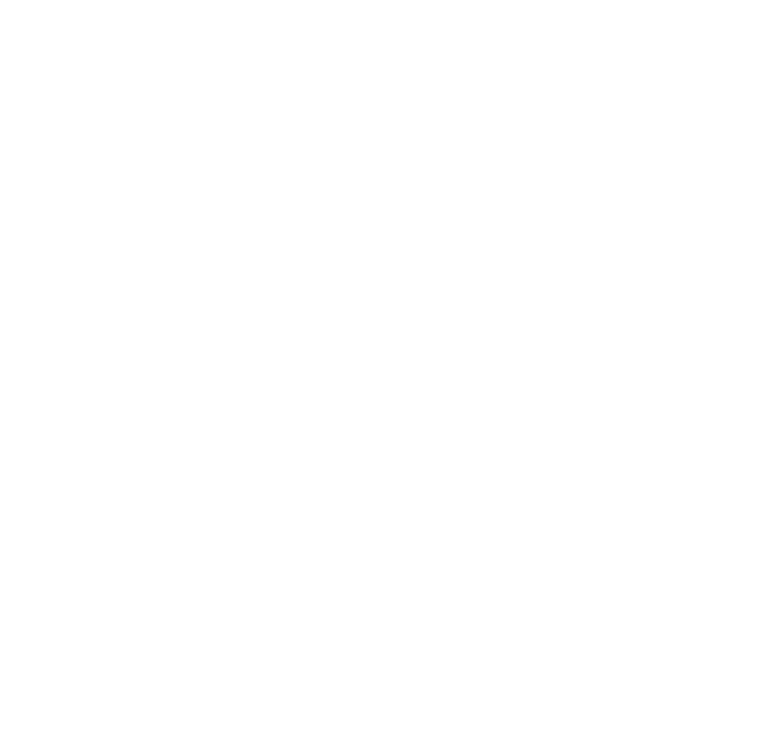
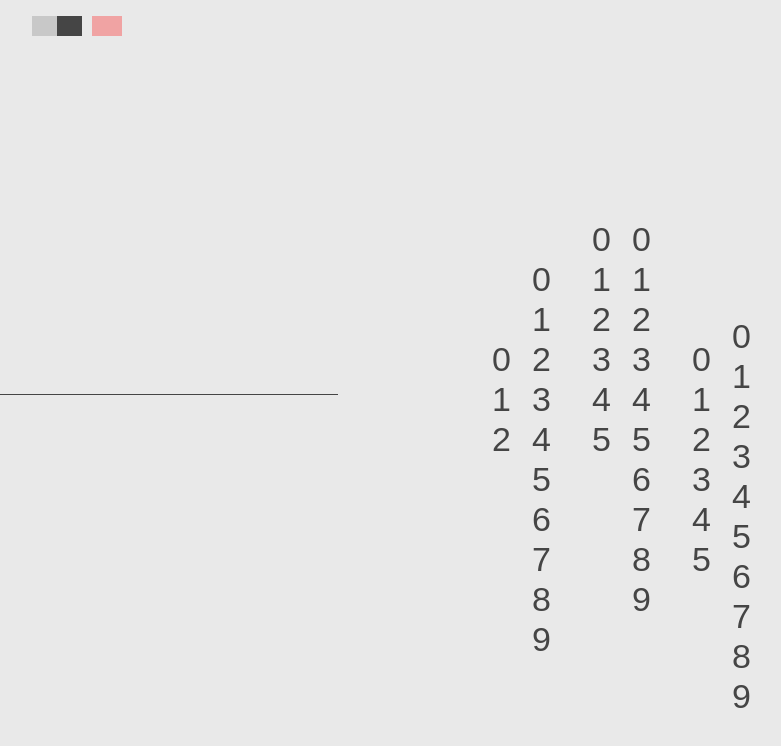
Before and after one commit to PoNYk1/Clock, a plain HTML site: page index.html in a window 1280 px wide. Shown: the whole page, without its empty margins (8-789 px from the left). Drawn offline with Linux system fonts and the light colour scheme; a web font is replaced by a local one.

Commit message:
Проект готов

```diff
--- a/css/main.scss
+++ b/css/main.scss
@@ -1,8 +1,105 @@
 * {
-  transform: .3s;
+  transition: .3s;
   box-sizing: border-box;
+  font-family: 'Muli', sans-serif;
 }
 html,body {
-  width: 100%;
-  height: 100%;
+    width: 100%;
+    height: 100%;
 }
+
+menu {
+  position: absolute;
+  left: 0px;
+  top: 0px;
+  z-index: 99;
+}
+.styleSwitch {
+  position: absolute;
+    width: 50px;
+    height: 20px;
+  background: rgba(255,255,255,.2);
+  cursor: pointer;
+}
+.reloadButton {
+  position: absolute;
+  left: 100px;
+  width: 30px;
+  height: 20px;
+  background:rgba(255, 0, 0, 0.3);
+  cursor: pointer;
+  &:hover {background:rgba(255, 0, 0, 0.5);}
+  &:hover::before {
+    opacity: .8;
+    left: 40px;
+  }
+  &:before {
+    content: "Reload...";
+
+    position: absolute;
+    left: 20px;
+    top: 5px;
+    opacity: 0;
+
+    color: #000;
+    transition: .3s;
+  }
+}
+
+.styleSwitch_block {
+  position: absolute;
+  left: 0;
+
+    height: 100%;
+    width: 25px;
+
+  background: #e9e9e9;
+}
+
+.line {
+    width: 100%;
+    min-width: 500px;
+    height: 1px;
+  position: absolute;
+  top: 49.2%;
+
+  display: flex;
+  justify-content: space-between;
+  div {
+    background:#FFF;
+      width: 27%;
+      height: 1px;
+  }
+}
+
+.mainBlock {
+    width: 100%;
+    min-width: 600px;
+    height: 100%;
+    min-height: 600px;
+
+  background: #454545;
+  position: relative;
+}
+.hour,.minutes,.seconds {
+  float: left;
+  margin: 10px;
+  color: #FFF;
+  font-size: 34px;
+}
+.clock {
+  width: 300px;
+  position: absolute;
+  left:calc(50% - 150px);
+        top: 46.3%;
+}
+.allTime {
+  float: left;
+  // - 40px шаг
+  margin: 0;
+  p {
+      width: 40px;
+      height: 40px;
+    margin: 0px;
+  }
+}
--- a/index.html
+++ b/index.html
@@ -3,19 +3,100 @@
 <head>
   <meta charset="UTF-8">
   <meta name="viewport" content="width=device-width, initial-scale=1.0">
-  <title>Document</title>
+  <title>project_clock</title>
 
   <link rel="stylesheet" href="css/main.css">
   <link rel="stylesheet" href="css/normalize.css">
 
-  <script>document.write('<script src="http://' + (location.host || 'localhost').split(':')[0]
-    + ':35729/livereload.js?snipver=1"></' + 'script>')</script>
+  <link href="https://fonts.googleapis.com/css2?family=Muli:wght@600&display=swap" rel="stylesheet">
 
 </head>
 <body>
+  <menu>
+    <div class="styleSwitch">
+      <div class="styleSwitch_block"></div>
+    </div>
+    <div class="reloadButton"></div>
+  </menu>
 
+  <div class="mainBlock">
 
+    <div class="line">
+      <div class="line__middle"></div>
+      <div class="line__middle"></div>
+    </div>
+    <div class="clock">
+
+      <div class="hour">
+        <div class="hour__left allTime">
+          <p>0</p>
+          <p>1</p>
+          <p>2</p>
+        </div>
+        <div class="hour__right allTime">
+          <p>0</p>
+          <p>1</p>
+          <p>2</p>
+          <p>3</p>
+          <p>4</p>
+          <p>5</p>
+          <p>6</p>
+          <p>7</p>
+          <p>8</p>
+          <p>9</p>
+        </div>
+      </div>
+
+      <div class="minutes">
+        <div class="minutes__left allTime">
+          <p>0</p>
+          <p>1</p>
+          <p>2</p>
+          <p>3</p>
+          <p>4</p>
+          <p>5</p>
+        </div>
+        <div class="minutes__right allTime">
+          <p>0</p>
+          <p>1</p>
+          <p>2</p>
+          <p>3</p>
+          <p>4</p>
+          <p>5</p>
+          <p>6</p>
+          <p>7</p>
+          <p>8</p>
+          <p>9</p>
+        </div>
+      </div>
+
+      <div class="seconds">
+        <div class="seconds__left allTime">
+          <p>0</p>
+          <p>1</p>
+          <p>2</p>
+          <p>3</p>
+          <p>4</p>
+          <p>5</p>
+        </div>
+        <div class="seconds__right allTime">
+          <p>0</p>
+          <p>1</p>
+          <p>2</p>
+          <p>3</p>
+          <p>4</p>
+          <p>5</p>
+          <p>6</p>
+          <p>7</p>
+          <p>8</p>
+          <p>9</p>
+        </div>
+      </div>
+
+    </div>
+  </div>
 
   <script src="js/main.js"></script>
+  <script src="js/test.js"></script>
 </body>
 </html>
--- a/js/main.js
+++ b/js/main.js
@@ -0,0 +1,103 @@
+let allItems = document.querySelectorAll (".allTime"),
+    cardinality = [],
+
+    styleButton = document.querySelector (".styleSwitch"),
+    styleButton__block = document.querySelector (".styleSwitch_block"),
+    mainBlock = document.querySelector (".mainBlock"),
+    middleLine = document.querySelectorAll (".line__middle"),
+    reloadButton = document.querySelector (".reloadButton")
+
+
+let style = {
+  switch :(function(){
+    let dark  = "#454545",
+        light = "#e9e9e9"
+    let i = 0
+    return function () {
+      console.clear ()
+      i > 1 ? i=0 : i
+
+      if (i == 0) { //Денек
+
+        mainBlock.style.background          = light
+        styleButton__block.style.left       = "25px"
+        styleButton__block.style.background = dark
+        styleButton.style.background        = "rgba(200,200,200)"
+        allItems.forEach ((a) => {
+          a.style.color = dark
+        })
+        middleLine.forEach ((a) => {
+          a.style.background = dark
+        })
+
+        console.log ("☀")
+      } else { // Ночька
+
+        mainBlock.style.background          = dark
+        styleButton__block.style.left       = "0"
+        styleButton__block.style.background = light
+        styleButton.style.background        = "rgba(255,255,255,.2)"
+        allItems.forEach ((a) => {
+          a.style.color = light
+        })
+        middleLine.forEach ((a) => {
+          a.style.background = light
+        })
+
+        console.log ("☾")
+      }
+      return i++
+    }
+  }()),
+  reloadWindow:()=>{
+    location.reload()
+  }
+}
+
+style.switch ()
+reloadButton.addEventListener ('click',()=> {
+  style.reloadWindow()
+})
+styleButton.addEventListener ('click', () => {
+  style.switch ()
+})
+
+let data = new Date (),
+    hour = data.getHours (),
+    min  = data.getMinutes (),
+    sec  = data.getSeconds ()
+
+setInterval (()=>{
+  console.clear ()
+
+  if (min == 60){min = 0;hour++}
+  if (hour== 24){hour= 0}
+  if (sec == 59){sec = 0;min++}else{sec++}
+
+  console.log (`${hour}:${min}:${sec}`)
+
+  let hourString    = hour.toString (),
+      minString     = min.toString (),
+      secString     = sec.toString (),
+      allTimeString = [hourString,minString,secString],
+      arrTimeString = []
+
+  allTimeString.forEach ((i) => {
+    i.length < 2 ? i = "0" + i:i
+    for (let a of i) {
+      Number (a)
+      arrTimeString.push (Number (a))
+    }
+  })
+
+  clockRendering (...arrTimeString)
+
+},1000)
+function clockRendering (hl,hr,ml,mr,sl,sr) {
+  allItems[0].style.marginTop = `${-40*hl}px`
+  allItems[1].style.marginTop = `${-40*hr}px`
+  allItems[2].style.marginTop = `${-40*ml}px`
+  allItems[3].style.marginTop = `${-40*mr}px`
+  allItems[4].style.marginTop = `${-40*sl}px`
+  allItems[5].style.marginTop = `${-40*sr}px`
+}
--- /dev/null
+++ b/js/test.js
@@ -0,0 +1 @@
+let test = "hello"
```
Also changed, not shown: css/main.css.
